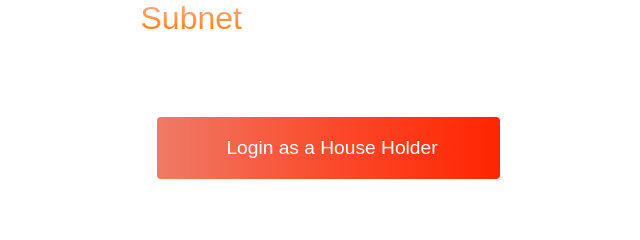
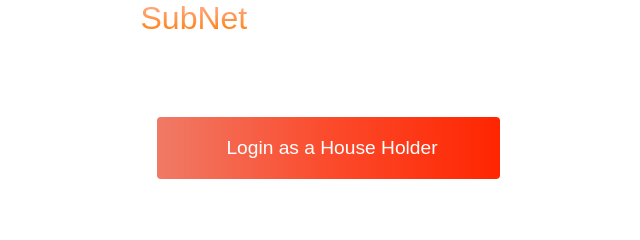
Before and after one commit to ChenLipschitz/Subnet-Website, a plain HTML site: page webPapes/index.html in a window 1280 px wide. Shown: the top 240 px of the page, 312-952 px from the left. Drawn offline with Linux system fonts and the light colour scheme.

Commit message:
update logo

```diff
--- a/webPapes/index.html
+++ b/webPapes/index.html
@@ -10,7 +10,7 @@
 
     <div class="navbar">
         <div class="navbar_container">
-            <a href="#home" id="navbar__logo">Subnet</a>
+            <a href="#home" id="navbar__logo">SubNet</a>
             <ul class="navbar__menu">
                 <li class="navbar__item">
                     <a href="#login-Holder" class="navbar__links" id="loginHolder-page">Login as a House Holder</a>
```
